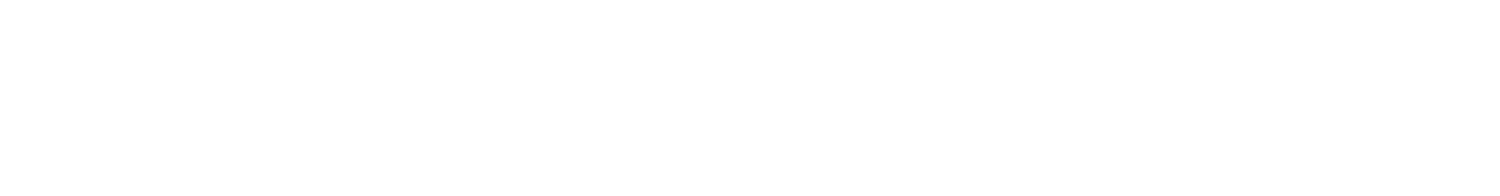
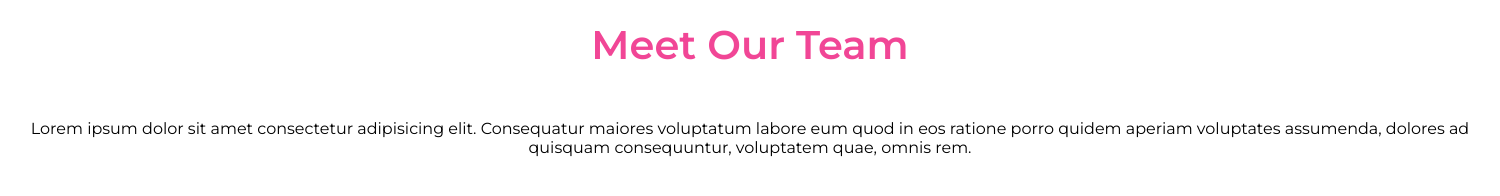
Before and after one commit to Chiararuggi/html-css-float-cards, a plain HTML site: page index.html in a window 1280 px wide. Shown: the whole page, 1500 px wide, since content can reach past the window. Drawn offline with Linux system fonts and the light colour scheme; files that its build step writes are made by us from their sources.

Commit message:
header and first container

```diff
--- a/css/style.css
+++ b/css/style.css
@@ -3,3 +3,27 @@
     padding: 0px;
     margin: 0px;
 }
+
+body{
+    font-family: Montserrat, sans herif;
+}
+
+#container{
+    width: 1500px;
+    margin:0 auto;
+}
+
+header{
+    text-align: center;
+    margin-top: 20px;
+}
+
+header h1{
+    font-size: 40px;
+    font-weight: 800;
+    color: rgb(241, 70, 150);
+}
+
+header p{
+    margin-top: 50px;
+}
--- a/index.html
+++ b/index.html
@@ -1,15 +1,28 @@
 <!DOCTYPE html>
 <html lang="en">
-<head>
-    <meta charset="UTF-8">
-    <meta name="viewport" content="width=device-width, initial-scale=1.0">
+  <head>
+    <meta charset="UTF-8" />
+    <meta name="viewport" content="width=device-width, initial-scale=1.0" />
     <title>Teamlist</title>
-    <link rel="stylesheet" href="style.css">
-    <link rel="preconnect" href="https://fonts.googleapis.com">
-    <link rel="preconnect" href="https://fonts.gstatic.com" crossorigin>
-    <link href="https://fonts.googleapis.com/css2?family=Montserrat:wght@400;600&display=swap" rel="stylesheet">
-</head>
-<body>
-
-</body>
+    <link rel="stylesheet" href="./css/style.css" />
+    <link rel="preconnect" href="https://fonts.googleapis.com" />
+    <link rel="preconnect" href="https://fonts.gstatic.com" crossorigin />
+    <link
+      href="https://fonts.googleapis.com/css2?family=Montserrat:wght@400;600&display=swap"
+      rel="stylesheet"
+    />
+  </head>
+  <body>
+    <div id="container">
+      <header>
+        <h1>Meet Our Team</h1>
+        <p>
+          Lorem ipsum dolor sit amet consectetur adipisicing elit. Consequatur
+          maiores voluptatum labore eum quod in eos ratione porro quidem aperiam
+          voluptates assumenda, dolores ad quisquam consequuntur, voluptatem
+          quae, omnis rem.
+        </p>
+      </header>
+    </div>
+  </body>
 </html>
```
